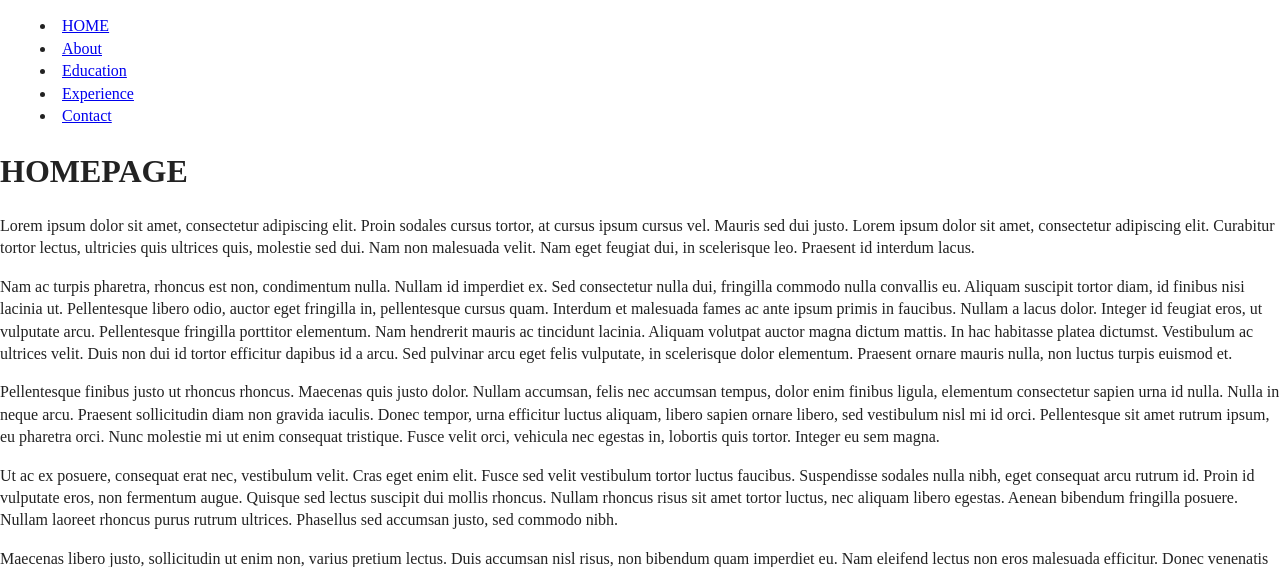
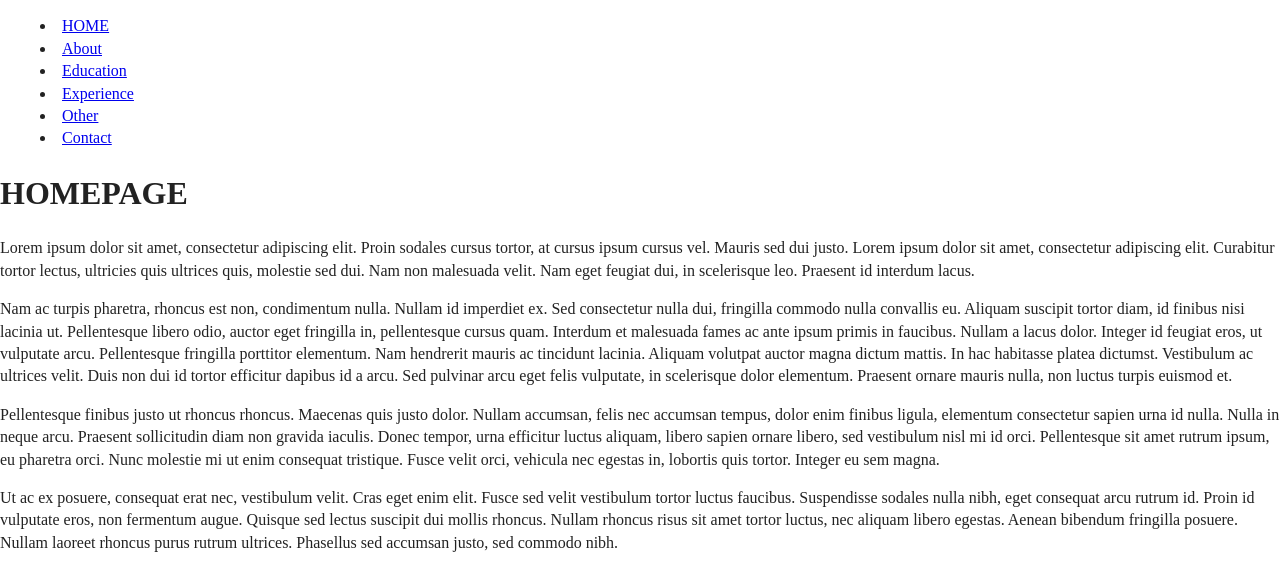
Before and after one commit to mariolsuarez/webtemplate, a plain HTML site: page index.html in a window 1280 px wide. Shown: the part 23-590 px from the top of the page. Drawn offline with nearby package versions, Linux system fonts and the light colour scheme.

Commit message:
Feature: updated line 38

```diff
--- a/index.html
+++ b/index.html
@@ -35,6 +35,7 @@
         <li><a href="#">About</a></li>
         <li><a href="#">Education</a></li>
         <li><a href="#">Experience</a></li>
+        <li><a href="#">Other</a></li>
         <li><a href="#">Contact</a></li>
       </menu>
     </div>
```
